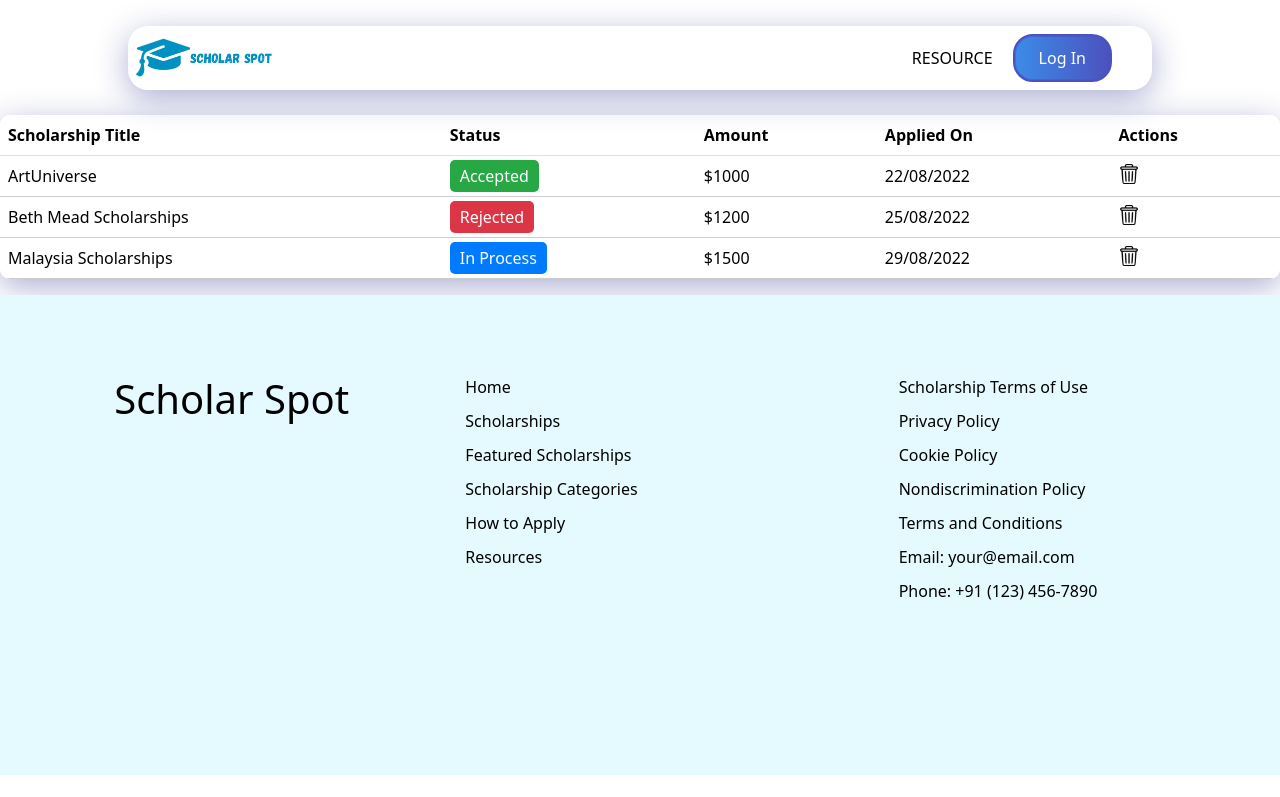
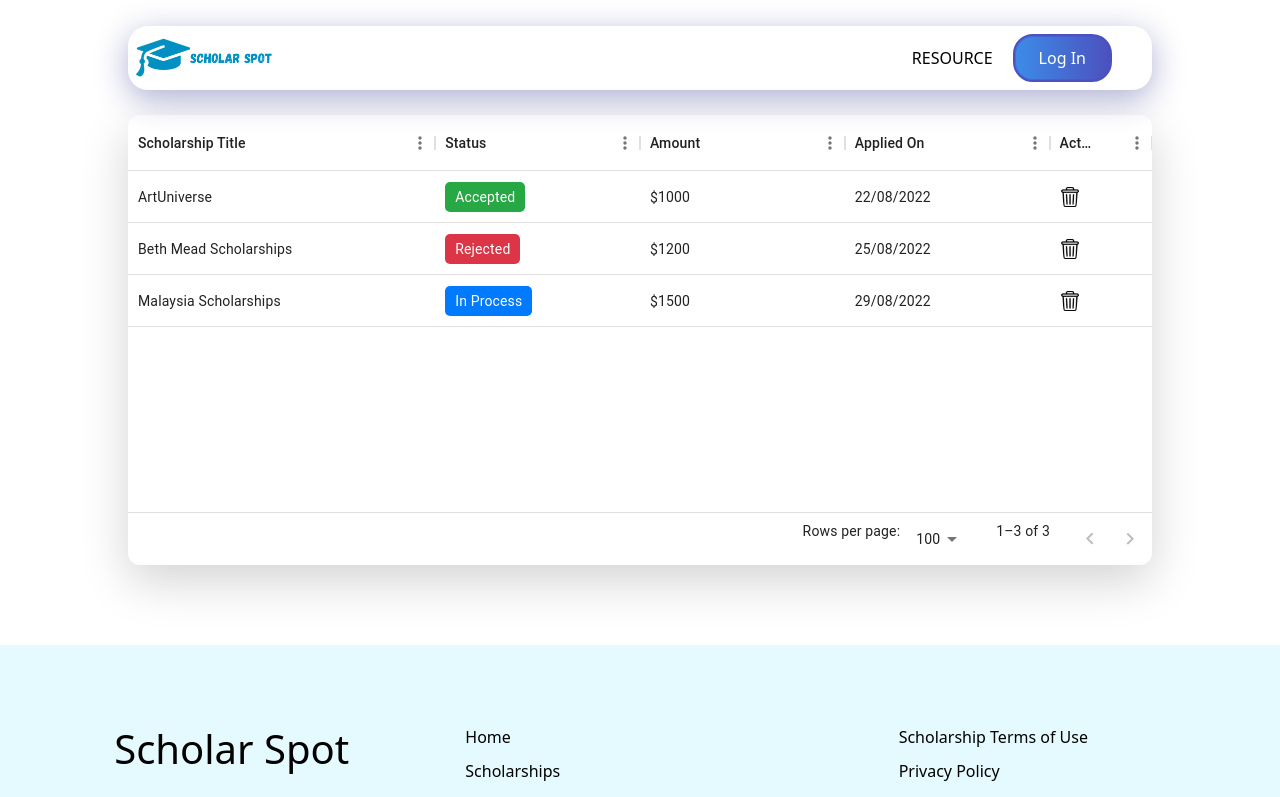
Before and after one commit to HuzefaDohadwala/ScholarSpot, a React (Create React App) app in the folder my-app/: page /studentdashboard/applied in a window 1280 px wide. Shown: the top 797 px of the page. Built offline with nearby package versions, Linux system fonts and the light colour scheme.

Commit message:
Analytics and Applied

```diff
--- a/my-app/src/Components/Analytics.css
+++ b/my-app/src/Components/Analytics.css
@@ -1,4 +1,25 @@
 .analytics {
   width: 100%;
-  height: 85vh;
+  height: 115vh;
 }
+
+.topRow {
+  display: flex;
+  justify-content: space-evenly;
+}
+
+.bottomRow {
+  margin-top: 5%;
+  display: flex;
+  justify-content: space-evenly;
+}
+
+.empty {
+  margin-bottom: 14%;
+}
+
+.flexCol {
+  border-radius: 10px;
+  box-shadow: 0px 2px 4px rgba(0, 0, 0, 0.5);
+  padding: 20px;
+}
--- a/my-app/src/Components/Analytics.jsx
+++ b/my-app/src/Components/Analytics.jsx
@@ -1,10 +1,31 @@
 import React from "react";
 import "./Analytics.css";
+import Bargraph from "./Bargraph";
+import Piegraph from "./Piegraph";
+import Linegraph from "./Linegraph";
+import Piegraph2 from "./Piegraph2";
 
 const Analytics = () => {
   return (
     <>
-      <div className="analytics">Analytics</div>
+      <div className="analytics">
+        <div className="topRow">
+          <div className="flexCol">
+            <Bargraph />
+          </div>
+          <div className="flexCol">
+            <Piegraph />
+          </div>
+        </div>
+        <div className="bottomRow">
+          <div className="flexCol">
+            <Linegraph />
+          </div>
+          <div className="flexCol">
+            <Piegraph2 />
+          </div>
+        </div>
+      </div>
     </>
   );
 };
--- a/my-app/src/Components/Applied.jsx
+++ b/my-app/src/Components/Applied.jsx
@@ -1,9 +1,55 @@
 import React, { useState } from "react";
-import Table from "react-bootstrap/Table";
 import "./Applied.css";
 import bin from "./bin.png"; // Import your delete icon image
+import { DataGrid } from "@mui/x-data-grid"; // Ensure you have this library installed
 
 const Applied = () => {
+  const columns = [
+    {
+      field: "title",
+      headerName: "Scholarship Title",
+      flex: 0.3,
+    },
+    {
+      field: "status",
+      headerName: "Status",
+      flex: 0.2,
+      renderCell: (params) => {
+        const status = params.row.status;
+        let className = "";
+        if (status === "Accepted") className = "acceptedStatus";
+        else if (status === "Rejected") className = "rejectedStatus";
+        else className = "inProcessStatus";
+        return <span className={`status ${className}`}>{status}</span>;
+      },
+    },
+    {
+      field: "amount",
+      headerName: "Amount",
+      flex: 0.2,
+    },
+    {
+      field: "appliedOn",
+      headerName: "Applied On",
+      flex: 0.2,
+    },
+    {
+      field: "actions",
+      headerName: "Actions",
+      flex: 0.1,
+      renderCell: (params) => {
+        return (
+          <img
+            src={bin}
+            alt="Delete"
+            onClick={() => handleDelete(params.row.id)}
+            className="binIcon"
+          />
+        );
+      },
+    },
+  ];
+
   const [data, setData] = useState([
     {
       id: 1,
@@ -33,49 +79,21 @@ const Applied = () => {
   };
 
   return (
-    <>
-      <Table className="tableApplied">
-        <thead className="tableHead">
-          <tr>
-            <th>Scholarship Title</th>
-            <th>Status</th>
-            <th>Amount</th>
-            <th>Applied On</th>
-            <th>Actions</th>
-          </tr>
-        </thead>
-        <tbody className="tableBody">
-          {data.map((item) => (
-            <tr key={item.id}>
-              <td>{item.title}</td>
-              <td>
-                <span
-                  className={`status ${
-                    item.status === "Accepted"
-                      ? "acceptedStatus"
-                      : item.status === "Rejected"
-                      ? "rejectedStatus"
-                      : "inProcessStatus"
-                  }`}
-                >
-                  {item.status}
-                </span>
-              </td>
-              <td>{item.amount}</td>
-              <td>{item.appliedOn}</td>
-              <td>
-                <img
-                  src={bin}
-                  alt="Delete"
-                  onClick={() => handleDelete(item.id)}
-                  className="binIcon"
-                />
-              </td>
-            </tr>
-          ))}
-        </tbody>
-      </Table>
-    </>
+    <div
+      className="bg-white rounded-xl shadow-lg w-full ml-5 mr-5 mb-20 max-w-screen-lg mx-auto"
+      style={{ height: 450 }}
+    >
+      <DataGrid
+        rows={data}
+        columns={columns}
+        pageSize={10}
+        disableSelectIconOnClick
+        sx={{
+          boxShadow: 0,
+          border: 0,
+        }}
+      />
+    </div>
   );
 };
 
--- /dev/null
+++ b/my-app/src/Components/Bargraph.jsx
@@ -0,0 +1,69 @@
+import React from "react";
+import { BarChart } from "@mui/x-charts/BarChart";
+
+const Bargraph = () => {
+  // Random data generation (for the sake of example)
+  const underReviewData = [
+    Math.floor(Math.random() * 10) + 1,
+    Math.floor(Math.random() * 10) + 1,
+    Math.floor(Math.random() * 10) + 1,
+  ];
+  const awardedData = [
+    Math.floor(Math.random() * 10) + 1,
+    Math.floor(Math.random() * 10) + 1,
+    Math.floor(Math.random() * 10) + 1,
+  ];
+  const rejectedData = [
+    Math.floor(Math.random() * 10) + 1,
+    Math.floor(Math.random() * 10) + 1,
+    Math.floor(Math.random() * 10) + 1,
+  ];
+
+  // Constructing the dataset
+  const dataset = [
+    {
+      month: "January",
+      underReview: underReviewData[0],
+      awarded: awardedData[0],
+      rejected: rejectedData[0],
+    },
+    {
+      month: "February",
+      underReview: underReviewData[1],
+      awarded: awardedData[1],
+      rejected: rejectedData[1],
+    },
+    {
+      month: "March",
+      underReview: underReviewData[2],
+      awarded: awardedData[2],
+      rejected: rejectedData[2],
+    },
+  ];
+
+  const valueFormatter = (value) => `${value}`; // Converting number to string for display purposes
+
+  // Your possible settings for the BarChart (customize as needed)
+  const chartSetting = {
+    width: 500,
+    height: 300,
+  };
+
+  return (
+    <div>
+      Application History
+      <BarChart
+        dataset={dataset}
+        xAxis={[{ scaleType: "band", dataKey: "month" }]}
+        series={[
+          { dataKey: "underReview", label: "Reviewing", valueFormatter },
+          { dataKey: "awarded", label: "Awarded", valueFormatter },
+          { dataKey: "rejected", label: "Rejected", valueFormatter },
+        ]}
+        {...chartSetting}
+      />
+    </div>
+  );
+};
+
+export default Bargraph;
--- /dev/null
+++ b/my-app/src/Components/Linegraph.jsx
@@ -0,0 +1,44 @@
+import React from "react";
+import { LineChart } from "@mui/x-charts/LineChart";
+
+const Linegraph = () => {
+  // Sample months/quarters for x-axis
+  const months = ["Jan", "Feb", "Mar", "Apr", "May"];
+
+  // Generate random data for essay submissions (types of essays submitted)
+  const getRandomData = () => {
+    return months.map(() => Math.floor(Math.random() * 10) + 1);
+  };
+
+  // Create random data for types of essays submitted
+  const essayTypes = ["Admission", "SOP", "Scholarship"];
+  const essayData = essayTypes.map((type) => ({
+    type,
+    data: getRandomData(),
+  }));
+
+  return (
+    <div>
+      Essay Submissions
+      <LineChart
+        xAxis={[{ scaleType: "band", data: months }]}
+        yAxis={[
+          {
+            id: "linearAxis",
+            scaleType: "linear",
+            title: "Number of Submissions",
+          },
+        ]}
+        series={essayData.map((item, index) => ({
+          yAxisKey: "linearAxis",
+          data: item.data,
+          label: item.type,
+        }))}
+        height={300}
+        width={500}
+      />
+    </div>
+  );
+};
+
+export default Linegraph;
--- /dev/null
+++ b/my-app/src/Components/Piegraph.jsx
@@ -0,0 +1,43 @@
+import React from "react";
+import { PieChart } from "@mui/x-charts/PieChart";
+
+const Piegraph = () => {
+  // Random data generation for the sake of example
+  const academicExcellenceValue = Math.floor(Math.random() * 100) + 1;
+  const sportsAchievementsValue = Math.floor(Math.random() * 100) + 1;
+  const communityServiceValue = Math.floor(Math.random() * 100) + 1;
+
+  return (
+    <div>
+      Eligibility Breakdown
+      <div className="empty"></div>
+      <PieChart
+        series={[
+          {
+            data: [
+              {
+                id: 0,
+                value: academicExcellenceValue,
+                label: "Academics",
+              },
+              {
+                id: 1,
+                value: sportsAchievementsValue,
+                label: "Sports",
+              },
+              {
+                id: 2,
+                value: communityServiceValue,
+                label: "Volunteer",
+              },
+            ],
+          },
+        ]}
+        width={500}
+        height={200}
+      />
+    </div>
+  );
+};
+
+export default Piegraph;
--- /dev/null
+++ b/my-app/src/Components/Piegraph2.jsx
@@ -0,0 +1,33 @@
+import React from "react";
+import { PieChart } from "@mui/x-charts/PieChart";
+
+const Piegraph2 = () => {
+  // Generate random values for the portion of the goal achieved and the remaining goal
+  const totalGoal = Math.floor(Math.random() * 10000) + 1000; // Random total goal between 1000 and 10000
+  const goalAchieved = Math.floor(Math.random() * totalGoal); // Random achieved amount between 0 and totalGoal
+  const remainingGoal = totalGoal - goalAchieved;
+
+  // Create a data array with random values for the Pie Chart
+  const data = [
+    { id: 0, value: goalAchieved, label: "Goal Achieved" },
+    { id: 1, value: remainingGoal, label: "Remaining Goal" },
+  ];
+
+  return (
+    <div>
+      Financial Overview
+      <div className="empty"></div>
+      <PieChart
+        series={[
+          {
+            data,
+          },
+        ]}
+        width={500}
+        height={200}
+      />
+    </div>
+  );
+};
+
+export default Piegraph2;
```
Also changed, not shown: my-app/package.json (+8 -0 lines), 1 other file (tests, documents, lock files or other folders).
